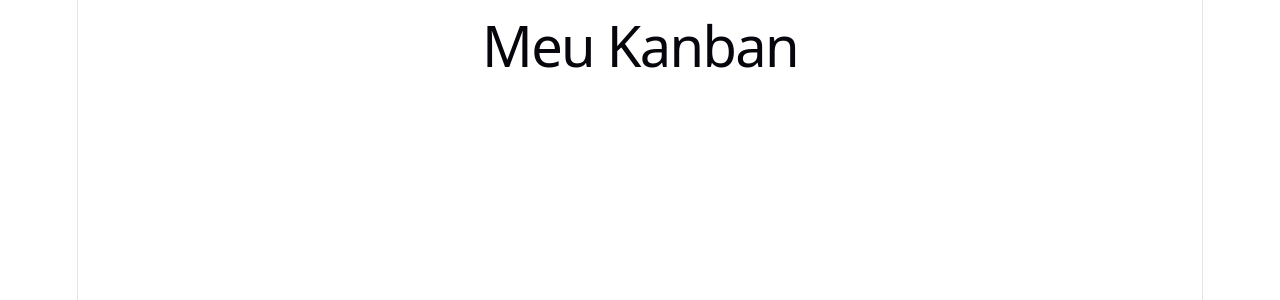
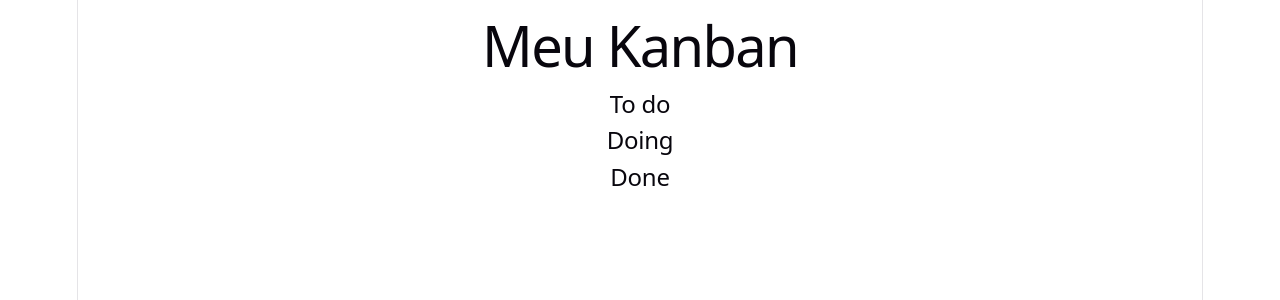
Before and after one commit to Davisond/Kanban, a React (Vite) app: page / in a window 1280 px wide. Shown: the top 300 px of the page. Built offline with nearby package versions, Linux system fonts and the light colour scheme.

Commit message:
ajustado arrow function do map pra ficar mais simples de entender

```diff
--- a/src/Components/Quadro.jsx
+++ b/src/Components/Quadro.jsx
@@ -5,16 +5,21 @@ function Quadro(){
         {id: 1, nome: 'To do'},
         {id: 2, nome: 'Doing'},
         {id: 3, nome: 'Done'}
-    ];
+    ]
 
 
     return(
         <div className = 'quadro'>
             <h1> Meu Kanban </h1>
 
-          {colunas.map((coluna) => (
-            <coluna key={coluna.id} nome={coluna.nome} />
-          ))}
+          {
+            colunas.map((coluna) => {
+                return <Coluna nome={coluna.nome} />
+            }
+            )
+
+          }
+
 
 
         </div>
```
